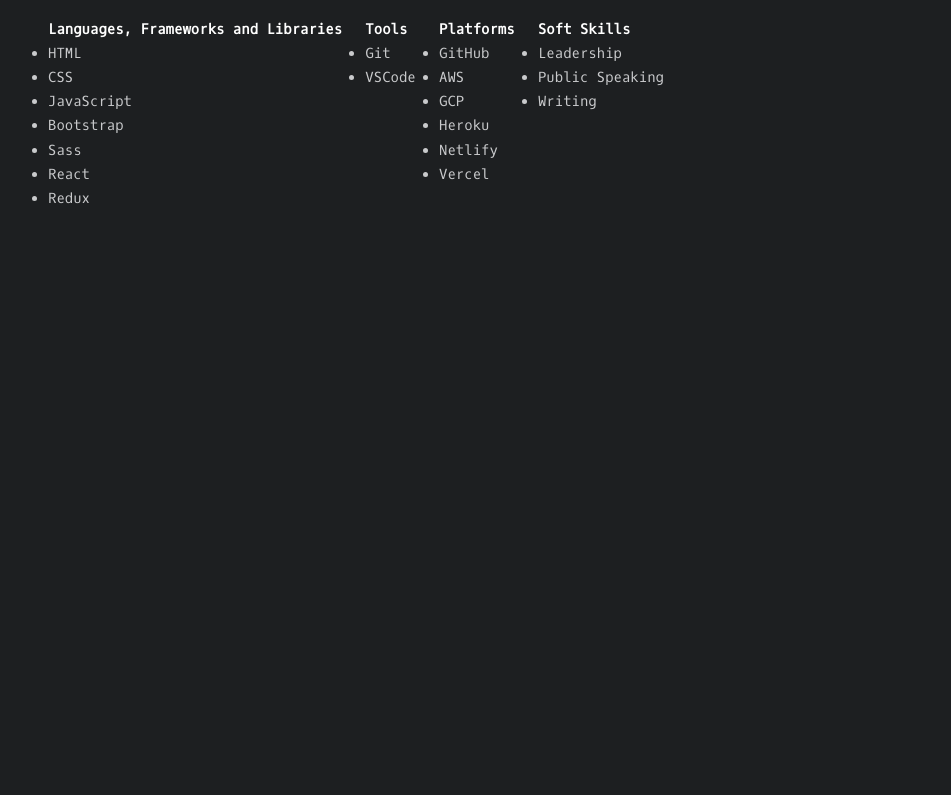
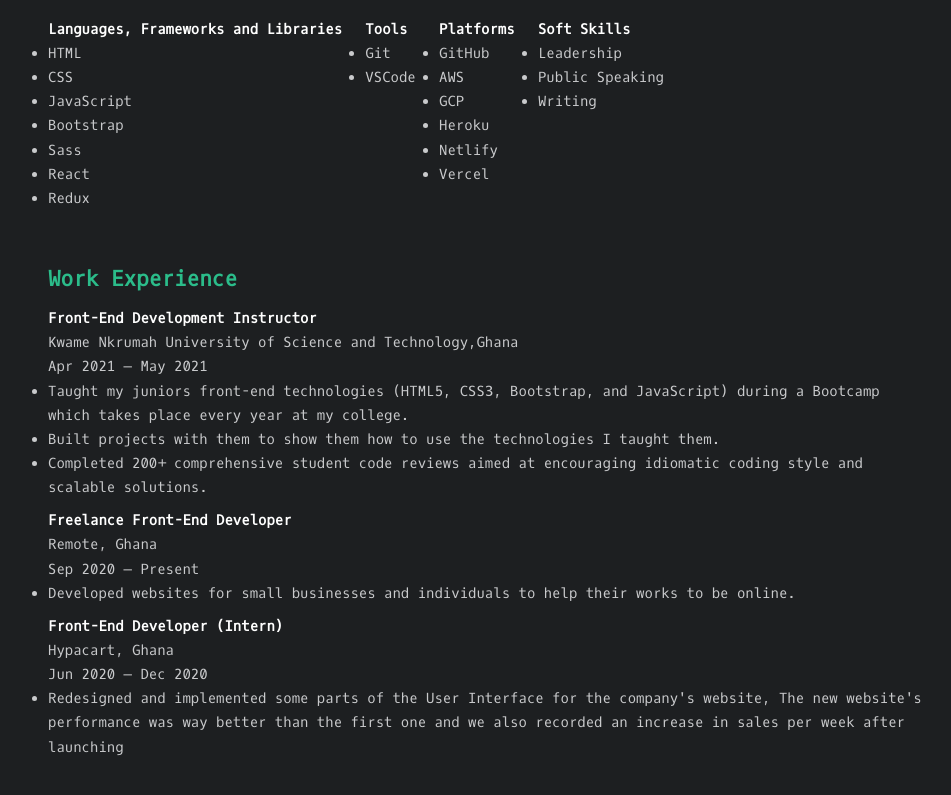
Before and after one commit to abrusu-collins/Portfolio-v7, a React (Create React App) app: page / in a window 1280 px wide. Shown: the part 565-1360 px from the top of the page, without its empty margins (152-1103 px from the left). Before the commit the page ends 876 px from the top, so only its background shows below. Built offline with nearby package versions, Linux system fonts and the light colour scheme; the HTML template or start-up script is replaced by a standard one.

Commit message:
Done with experience

```diff
--- a/src/App.jsx
+++ b/src/App.jsx
@@ -2,7 +2,7 @@
 import Hero from "./components/Hero";
 import About from "./components/About";
 import Skills from "./components/Skills";
-
+import Experience from "./components/Experience";
 
 function App() {
   return (
@@ -10,6 +10,7 @@
     <Hero/>
     <About/>
     <Skills/>
+    <Experience/>
     </>
   );
 }
--- /dev/null
+++ b/src/components/Experience.jsx
@@ -0,0 +1,61 @@
+function Experience() {
+  return (
+    <div className="experience">
+      <h1 className="header"> Work Experience</h1>
+      <div className="instructor">
+        <p className="jobtitle">Front-End Development Instructor</p>
+        <div className="datelocation">
+          <p>Kwame Nkrumah University of Science and Technology,Ghana</p>
+          <p>Apr 2021 — May 2021</p>
+          <ul>
+            <li>
+              Taught my juniors front-end technologies (HTML5, CSS3, Bootstrap,
+              and JavaScript) during a Bootcamp which takes place every year at
+              my college.
+            </li>
+            <li>
+              Built projects with them to show them how to use the technologies
+              I taught them.
+            </li>
+            <li>
+              Completed 200+ comprehensive student code reviews aimed at
+              encouraging idiomatic coding style and scalable solutions.
+            </li>
+          </ul>
+        </div>
+      </div>
+
+      <div className="freelance">
+        <p className="jobtitle">Freelance Front-End Developer</p>
+        <div className="datelocation">
+          <p>Remote, Ghana</p>
+          <p>Sep 2020 — Present</p>
+          <ul>
+            <li>
+              Developed websites for small businesses and individuals to help
+              their works to be online.
+            </li>
+          </ul>
+        </div>
+      </div>
+
+      <div className="intern">
+        <p className="jobtitle">Front-End Developer (Intern)</p>
+        <div className="datelocation">
+          <p>Hypacart, Ghana</p>
+          <p>Jun 2020 — Dec 2020</p>
+          <ul>
+            <li>
+              Redesigned and implemented some parts of the User Interface for
+              the company's website, The new website's performance was way
+              better than the first one and we also recorded an increase in
+              sales per week after launching
+            </li>
+          </ul>
+        </div>
+      </div>
+    </div>
+  );
+}
+
+export default Experience;
--- /dev/null
+++ b/src/sass/_experience.scss
@@ -0,0 +1,15 @@
+.experience{
+    margin-top: 50px;
+    & .header{
+        font-size: 21px;
+        color:$standout_color;
+        margin-bottom: 10px;
+    }
+    & .jobtitle{
+        color:white;
+        font-weight: 600;
+    }
+    & .intern, .freelance{
+        margin-top: 9px;
+    }
+}
--- a/src/sass/style.scss
+++ b/src/sass/style.scss
@@ -2,3 +2,4 @@
 @import "hero";
 @import "about";
 @import "skills";
+@import "experience";
--- a/src/styles/style.css
+++ b/src/styles/style.css
@@ -63,3 +63,19 @@
   color: white;
   font-weight: 600;
 }
+
+.experience {
+  margin-top: 50px;
+}
+.experience .header {
+  font-size: 21px;
+  color: #2bbc8a;
+  margin-bottom: 10px;
+}
+.experience .jobtitle {
+  color: white;
+  font-weight: 600;
+}
+.experience .intern, .experience .freelance {
+  margin-top: 9px;
+}
```
